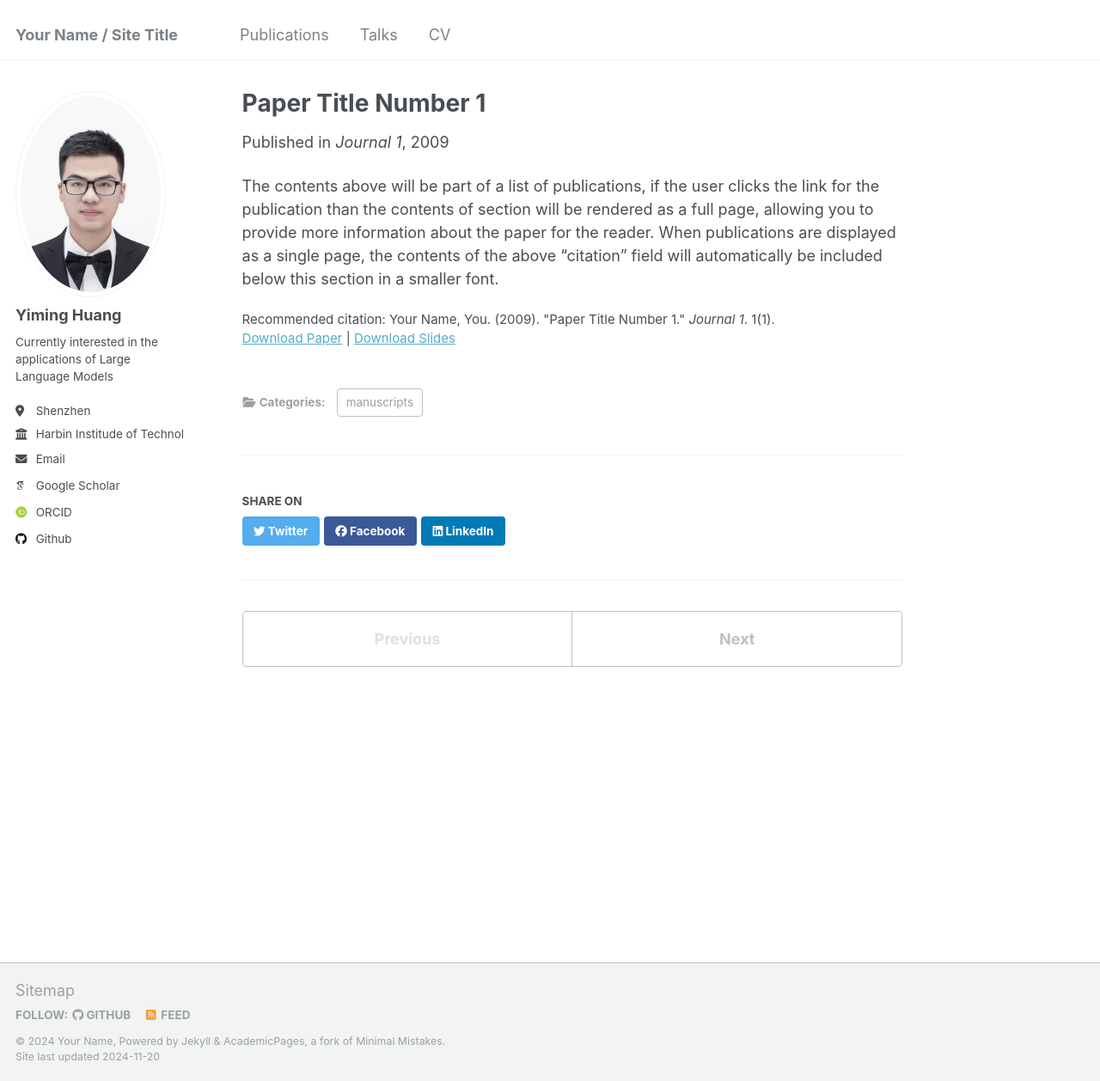
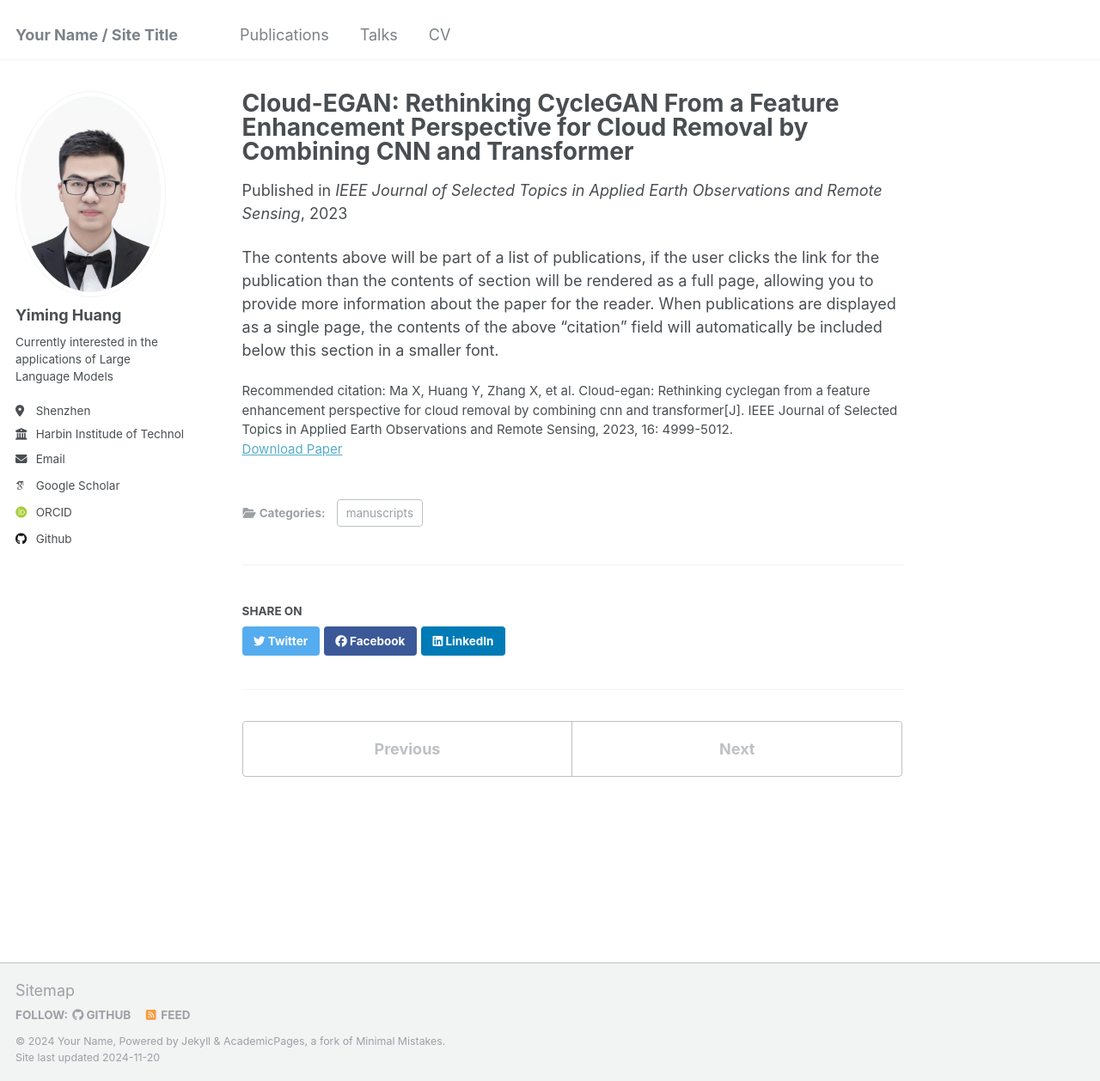
Before and after one commit to JohnHuang99/JohnHuang99.github.io, a Jekyll site: the page built from _publications/2009-10-01-paper-title-number-1.md, in a window 1280 px wide and 1258 px high. Shown: the whole window at 86% size. Built offline with Jekyll 4.4.1, drawn with Linux system fonts in a browser that asks for light colours; some web fonts are replaced.

Commit message:
Update 2009-10-01-paper-title-number-1.md

```diff
--- a/_publications/2009-10-01-paper-title-number-1.md
+++ b/_publications/2009-10-01-paper-title-number-1.md
@@ -1,14 +1,12 @@
 ---
-title: "Paper Title Number 1"
+title: "Cloud-EGAN: Rethinking CycleGAN From a Feature Enhancement Perspective for Cloud Removal by Combining CNN and Transformer"
 collection: publications
 category: manuscripts
 permalink: /publication/2009-10-01-paper-title-number-1
-excerpt: 'This paper is about the number 1. The number 2 is left for future work.'
-date: 2009-10-01
-venue: 'Journal 1'
-slidesurl: 'http://academicpages.github.io/files/slides1.pdf'
-paperurl: 'http://academicpages.github.io/files/paper1.pdf'
-citation: 'Your Name, You. (2009). &quot;Paper Title Number 1.&quot; <i>Journal 1</i>. 1(1).'
+date: 2023-6-2
+venue: 'IEEE Journal of Selected Topics in Applied Earth Observations and Remote Sensing'
+paperurl: 'https://ieeexplore.ieee.org/abstract/document/10143392'
+citation: 'Ma X, Huang Y, Zhang X, et al. Cloud-egan: Rethinking cyclegan from a feature enhancement perspective for cloud removal by combining cnn and transformer[J]. IEEE Journal of Selected Topics in Applied Earth Observations and Remote Sensing, 2023, 16: 4999-5012.'
 ---
 
 The contents above will be part of a list of publications, if the user clicks the link for the publication than the contents of section will be rendered as a full page, allowing you to provide more information about the paper for the reader. When publications are displayed as a single page, the contents of the above "citation" field will automatically be included below this section in a smaller font.
```
